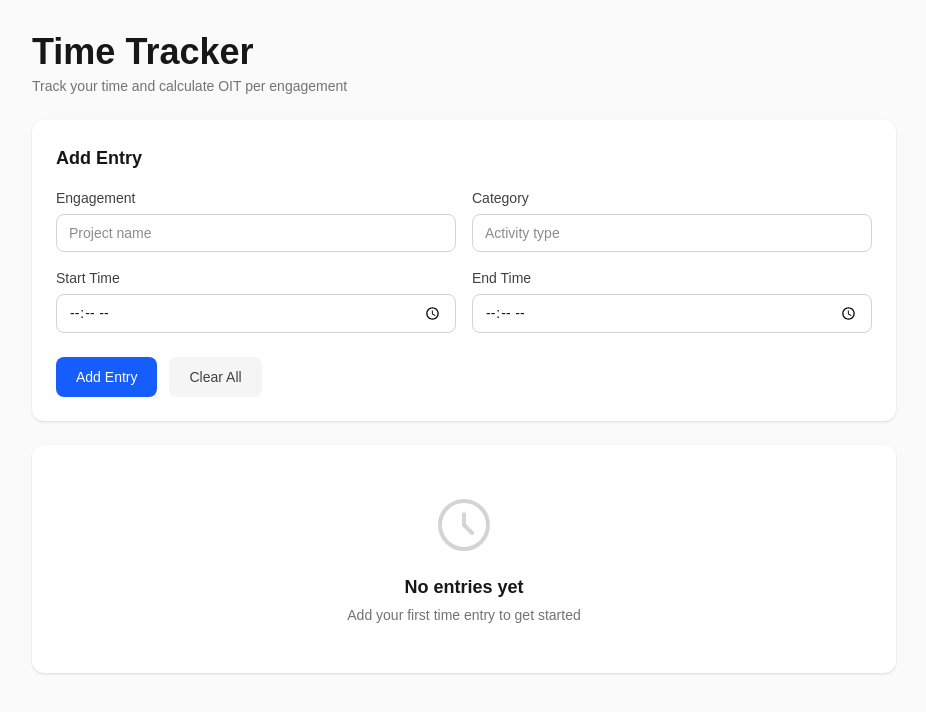
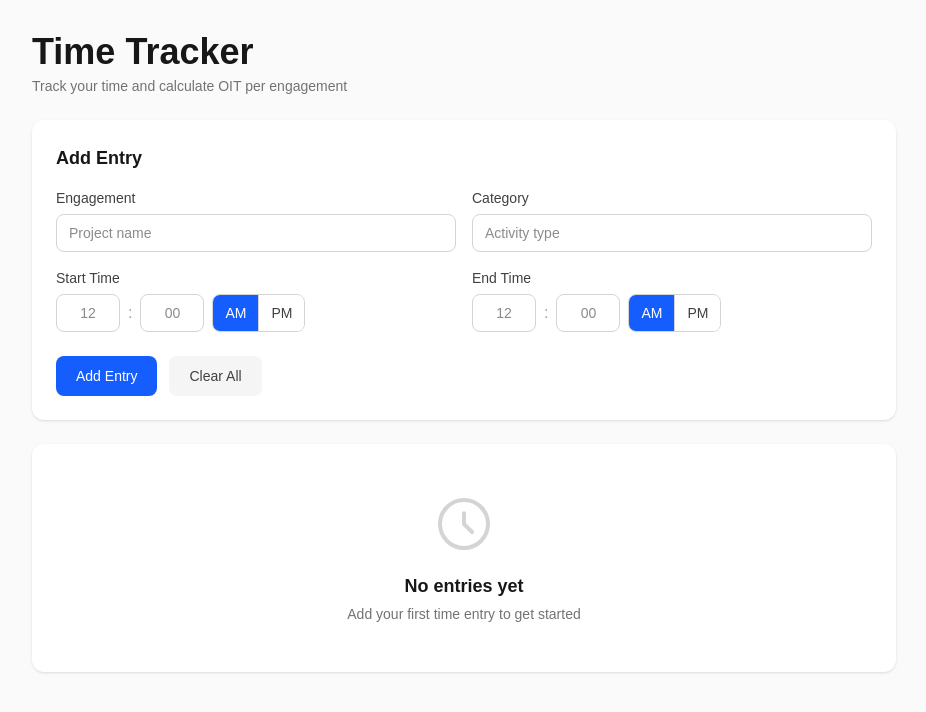
Before and after one commit to ethan-id/time-tracker, a Next.js app: page / in a window 1280 px wide. Shown: the top 712 px of the page, without its empty margins (176-1102 px from the left). Built offline with nearby package versions, Linux system fonts and the light colour scheme.

Commit message:
Improve time inputs

```diff
--- a/src/components/EntryForm.tsx
+++ b/src/components/EntryForm.tsx
@@ -1,5 +1,6 @@
 import { useState } from 'react';
 import { EntryInput } from '@/types';
+import { TimeInput } from './TimeInput';
 
 type EntryFormProps = {
     onSubmit: (entry: EntryInput) => void;
@@ -40,24 +41,16 @@ export function EntryForm({ onSubmit, onClear }: EntryFormProps) {
                             placeholder='Activity type'
                         />
                     </label>
-                    <label className='flex flex-col gap-1.5'>
-                        <span className='text-sm font-medium text-neutral-700'>Start Time</span>
-                        <input
-                            type='time'
-                            className='border border-neutral-300 rounded-lg px-3 py-2 text-sm focus:outline-none focus:ring-2 focus:ring-blue-500 focus:border-transparent'
-                            value={start}
-                            onChange={(e) => setStart(e.target.value)}
-                        />
-                    </label>
-                    <label className='flex flex-col gap-1.5'>
-                        <span className='text-sm font-medium text-neutral-700'>End Time</span>
-                        <input
-                            type='time'
-                            className='border border-neutral-300 rounded-lg px-3 py-2 text-sm focus:outline-none focus:ring-2 focus:ring-blue-500 focus:border-transparent'
-                            value={end}
-                            onChange={(e) => setEnd(e.target.value)}
-                        />
-                    </label>
+                    <TimeInput
+                        label='Start Time'
+                        value={start}
+                        onChange={setStart}
+                    />
+                    <TimeInput
+                        label='End Time'
+                        value={end}
+                        onChange={setEnd}
+                    />
                 </div>
                 <div className='flex gap-3 pt-2'>
                     <button
--- /dev/null
+++ b/src/components/TimeInput.tsx
@@ -0,0 +1,122 @@
+import { useState, useEffect } from 'react';
+
+type TimeInputProps = {
+    label: string;
+    value: string; // HH:mm format (24-hour)
+    onChange: (value: string) => void;
+};
+
+export function TimeInput({ label, value, onChange }: TimeInputProps) {
+    const [hours, setHours] = useState('');
+    const [minutes, setMinutes] = useState('');
+    const [period, setPeriod] = useState<'AM' | 'PM'>('AM');
+
+    // Parse incoming 24-hour time into 12-hour format
+    useEffect(() => {
+        if (value) {
+            const [h, m] = value.split(':').map(Number);
+            if (!isNaN(h) && !isNaN(m)) {
+                const hour12 = h === 0 ? 12 : h > 12 ? h - 12 : h;
+                setHours(String(hour12));
+                setMinutes(String(m).padStart(2, '0'));
+                setPeriod(h >= 12 ? 'PM' : 'AM');
+            }
+        }
+    }, [value]);
+
+    // Convert to 24-hour format and notify parent
+    const updateTime = (h: string, m: string, p: 'AM' | 'PM') => {
+        const hour = parseInt(h) || 0;
+        const min = parseInt(m) || 0;
+
+        if (hour < 1 || hour > 12 || min < 0 || min > 59) return;
+
+        let hour24 = hour;
+        if (p === 'AM' && hour === 12) hour24 = 0;
+        else if (p === 'PM' && hour !== 12) hour24 = hour + 12;
+
+        const timeString = `${String(hour24).padStart(2, '0')}:${String(min).padStart(2, '0')}`;
+        onChange(timeString);
+    };
+
+    const handleHoursChange = (e: React.ChangeEvent<HTMLInputElement>) => {
+        const val = e.target.value.replace(/\D/g, '');
+        if (val === '' || (parseInt(val) >= 1 && parseInt(val) <= 12)) {
+            setHours(val);
+            if (val && minutes) {
+                updateTime(val, minutes, period);
+            }
+        }
+    };
+
+    const handleMinutesChange = (e: React.ChangeEvent<HTMLInputElement>) => {
+        const val = e.target.value.replace(/\D/g, '');
+        if (val === '' || (parseInt(val) >= 0 && parseInt(val) <= 59)) {
+            setMinutes(val);
+            if (hours && val) {
+                updateTime(hours, val, period);
+            }
+        }
+    };
+
+    const handlePeriodToggle = (newPeriod: 'AM' | 'PM') => {
+        setPeriod(newPeriod);
+        if (hours && minutes) {
+            updateTime(hours, minutes, newPeriod);
+        }
+    };
+
+    return (
+        <div className='flex flex-col gap-1.5'>
+            <label className='text-sm font-medium text-neutral-700'>{label}</label>
+            <div className='flex gap-2'>
+                {/* Hours Input */}
+                <input
+                    type='text'
+                    inputMode='numeric'
+                    className='w-16 border border-neutral-300 rounded-lg px-3 py-2 text-sm text-center focus:outline-none focus:ring-2 focus:ring-blue-500 focus:border-transparent'
+                    value={hours}
+                    onChange={handleHoursChange}
+                    placeholder='12'
+                    maxLength={2}
+                />
+                <span className='flex items-center text-neutral-400 font-medium'>:</span>
+                {/* Minutes Input */}
+                <input
+                    type='text'
+                    inputMode='numeric'
+                    className='w-16 border border-neutral-300 rounded-lg px-3 py-2 text-sm text-center focus:outline-none focus:ring-2 focus:ring-blue-500 focus:border-transparent'
+                    value={minutes}
+                    onChange={handleMinutesChange}
+                    placeholder='00'
+                    maxLength={2}
+                />
+                {/* AM/PM Toggle */}
+                <div className='flex border border-neutral-300 rounded-lg overflow-hidden'>
+                    <button
+                        type='button'
+                        className={`px-3 py-2 text-sm font-medium transition-colors ${
+                            period === 'AM'
+                                ? 'bg-blue-600 text-white'
+                                : 'bg-white text-neutral-700 hover:bg-neutral-50'
+                        }`}
+                        onClick={() => handlePeriodToggle('AM')}
+                    >
+                        AM
+                    </button>
+                    <button
+                        type='button'
+                        className={`px-3 py-2 text-sm font-medium transition-colors border-l border-neutral-300 ${
+                            period === 'PM'
+                                ? 'bg-blue-600 text-white'
+                                : 'bg-white text-neutral-700 hover:bg-neutral-50'
+                        }`}
+                        onClick={() => handlePeriodToggle('PM')}
+                    >
+                        PM
+                    </button>
+                </div>
+            </div>
+        </div>
+    );
+}
```
